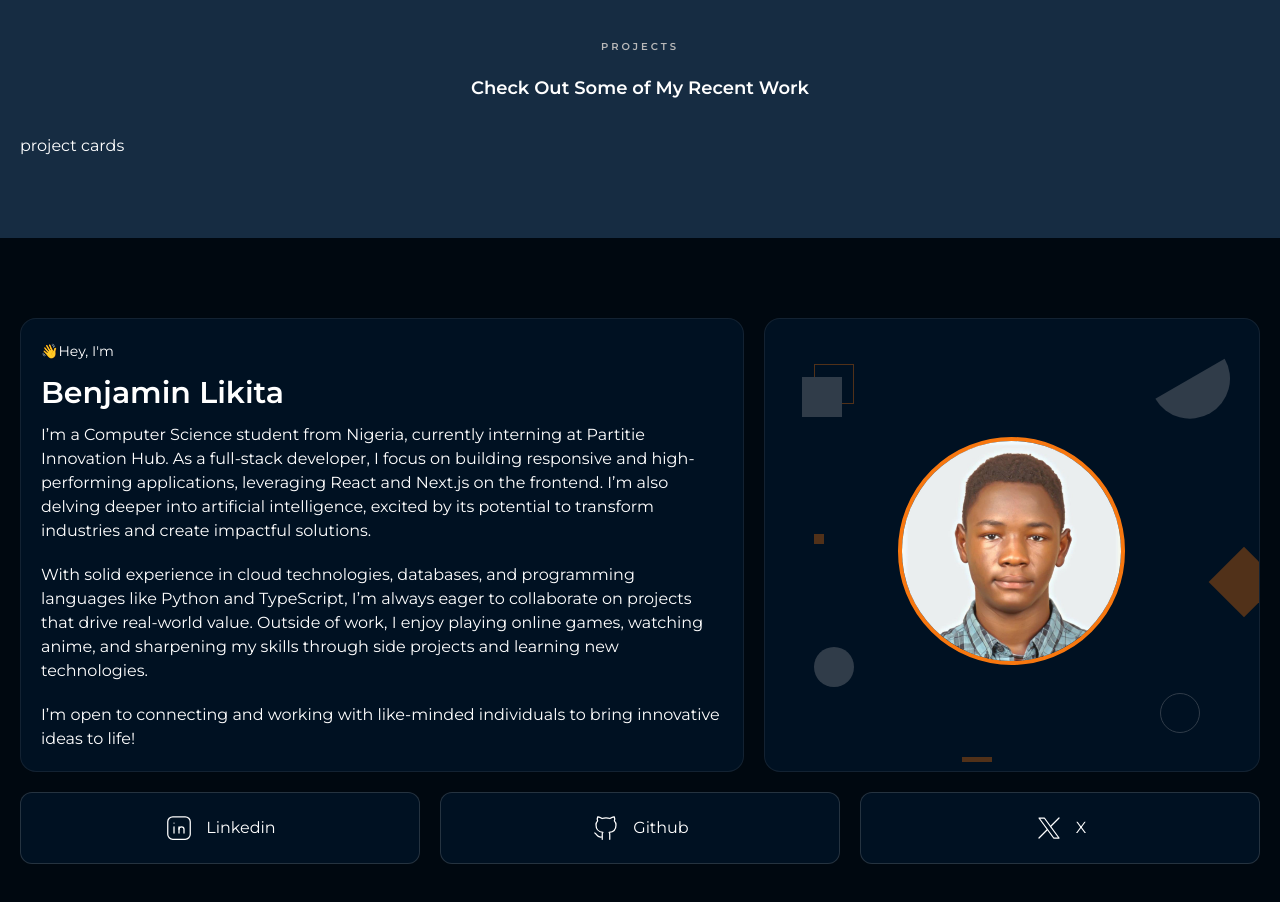
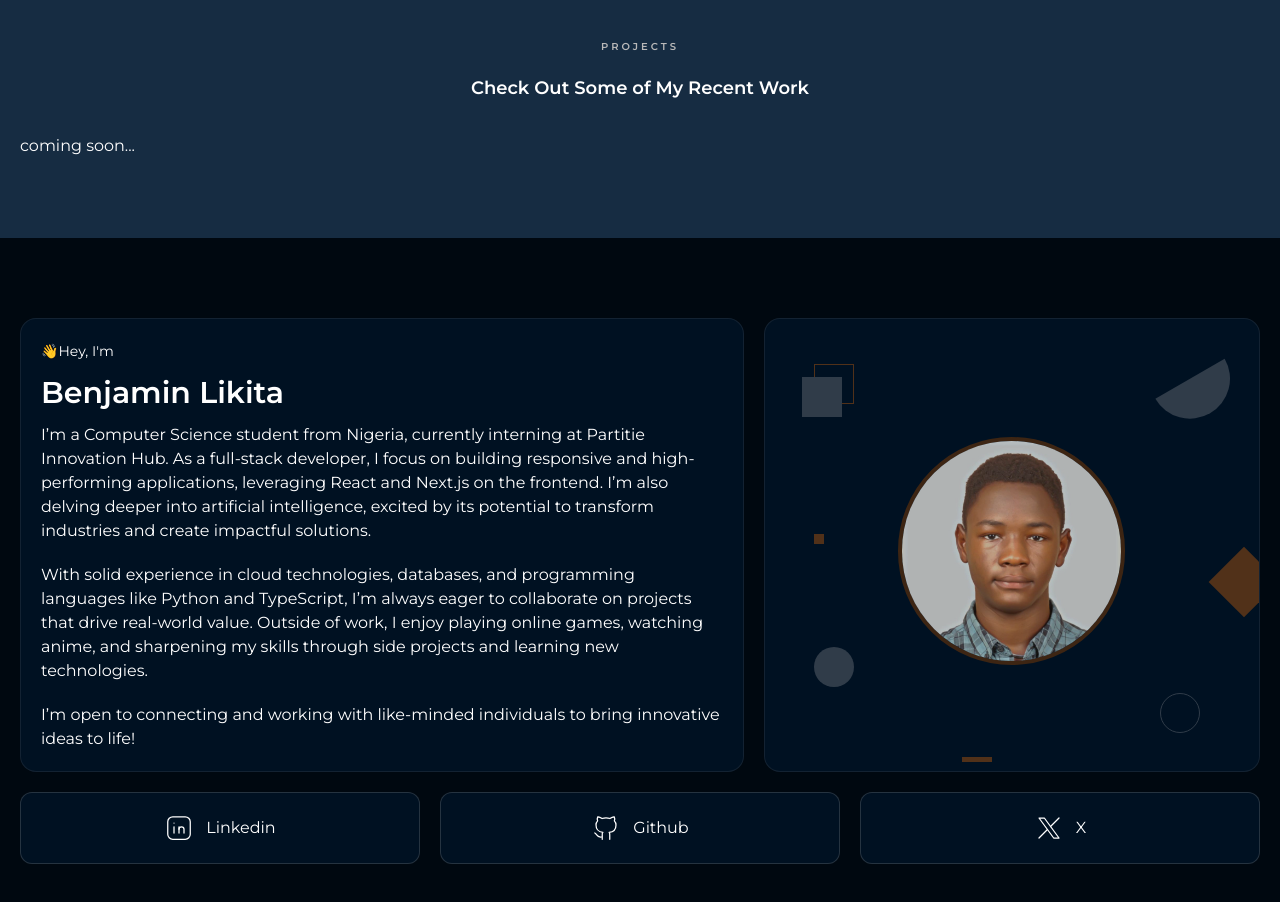
Before and after one commit to BenjaminLikita/New-Portfolio, a React (Vite) app: page / in a window 1280 px wide. Shown: the part 1100-2002 px from the top of the page. Built offline with nearby package versions, Linux system fonts and the light colour scheme.

Commit message:
Updated meta tags and added doodles to the portfolio page

```diff
--- a/src/components/Navbar.tsx
+++ b/src/components/Navbar.tsx
@@ -22,7 +22,7 @@ const Navbar = () => {
               <Link key={name} to={""} onClick={() => {
                 setIsOpen(false)
                 const element = document.getElementById(id)
-                if(element) element.scrollIntoView({ behavior: "smooth" })
+                if(element) element.scrollIntoView({ behavior: "smooth", block: "center" })
               }} className="hover:text-secondary transition-all duration-300">{name}</Link>
             ))
           }
@@ -40,7 +40,8 @@ const Navbar = () => {
               setIsOpen(false)
               const element = document.getElementById(id)
               element?.scrollIntoView({
-                behavior: "smooth"
+                behavior: "smooth",
+                block: "center"
               })
             }} className="hover:text-secondary hover:border-b-secondary mx-10 border-b block text-center transition-all duration-300">{name}</Link>
           ))
--- a/src/index.css
+++ b/src/index.css
@@ -9,12 +9,14 @@
     margin: 0;
     padding: 0;
     box-sizing: border-box;
+}
+
+html{
     scroll-behavior: smooth;
 }
 
 body{
     font-family: "Montserrat", sans-serif;
-    scroll-behavior: smooth;
 }
 
 .title{
--- a/src/pages/PortfolioPage.tsx
+++ b/src/pages/PortfolioPage.tsx
@@ -121,7 +121,7 @@ const PortfolioPage = () => {
             <span className="tracking-[3px] block text-[10px] font-semibold text-center text-gray-2">PROJECTS</span>
             <p className="font-semibold text-center text-lg">Check Out Some of My Recent Work</p>
             <div className="pt-3">
-                project cards
+                coming soon...
             </div>
         </section>
 
@@ -148,7 +148,7 @@ const PortfolioPage = () => {
                     <div className="absolute top-[80%] [300px] left-[80%] [30px] size-[40px] border border-[#303c49] rounded-full"></div>
                     <div className="absolute bottom-[2%] left-[40%] [150px] h-[5px] w-[30px] bg-[#513119]"></div>
                     {/* doodles end */}
-                    <img src="./profile_pic.jpeg" className="rounded-full w-[50%] border-[4px] border-secondary" alt="profile_image" />
+                    <img src="./profile_pic.jpeg" className="rounded-full w-[50%] border-[4px] border-[#513119] brightness-75" alt="profile_image" />
                 </div>
             </div>
 
```
